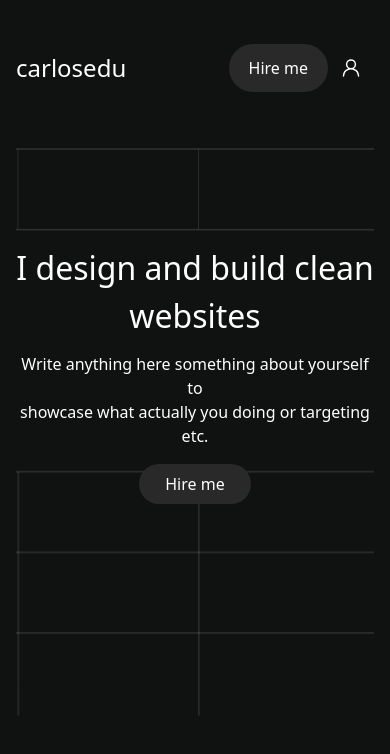
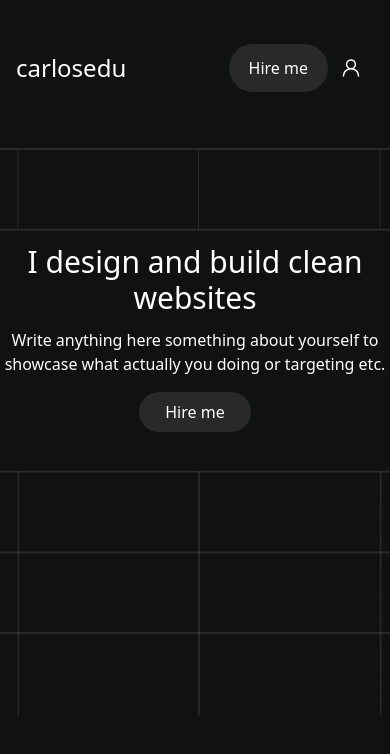
Before and after one commit to devKaduu/carlosedu, a Next.js app: page / in a window 390 px wide. Shown: the top 754 px of the page. Built offline with nearby package versions, Linux system fonts and the light colour scheme.

Commit message:
fix: code improvements

```diff
--- a/src/app/building/page.tsx
+++ /dev/null
@@ -1,5 +0,0 @@
-import { NotFoundTemplate } from "@/template/not-found";
-
-export default function Building() {
-  return <NotFoundTemplate />;
-}
--- /dev/null
+++ b/src/app/in-building/page.tsx
@@ -0,0 +1,5 @@
+import { InBuildingTemplate } from "@/template/in-building";
+
+export default function Building() {
+  return <InBuildingTemplate />;
+}
--- a/src/app/layout.tsx
+++ b/src/app/layout.tsx
@@ -26,6 +26,9 @@ export default function RootLayout({
 }>) {
   return (
     <html lang="en">
+      <head>
+        <meta name="viewport" content="width=device-width, initial-scale=1.0" />
+      </head>
       <body className={`${geistSans.variable} ${geistMono.variable} antialiased`}>
         {children}
         <Analytics />
--- a/src/template/home/hero/index.tsx
+++ b/src/template/home/hero/index.tsx
@@ -3,9 +3,11 @@ import imageHero from "@/assets/hero.png";
 
 export const Hero = () => {
   return (
-    <div className="flex flex-col items-center justify-center  text-center">
+    <div className="flex flex-col items-center justify-center text-center">
       <div className="relative w-full h-[568px] mt-14">
-        <h1 className="text-title leading-bigger mb-3 mt-24 md:mt-28">I design and build clean websites</h1>
+        <h1 className="text-title max-sm:text-3xl leading-bigger mb-3 mt-28 max-xl:mt-32 max-sm:mt-24">
+          I design and build clean websites
+        </h1>
         <Image
           src={imageHero}
           alt="hero"
@@ -14,7 +16,7 @@ export const Hero = () => {
         <p className="text-base text-center mb-4">
           Write anything here something about yourself to <br /> showcase what actually you doing or targeting etc.
         </p>
-        <button className="text-base bg-black-bgButtonNavbar w-28 h-10 rounded-button font-medium">
+        <button className="text-base bg-bgButtonNavbar w-28 h-10 rounded-button font-medium">
           <a href="https://www.instagram.com/kadu_sz/">Hire me</a>
         </button>
       </div>
--- a/src/template/home/index.tsx
+++ b/src/template/home/index.tsx
@@ -3,7 +3,7 @@ import { Navbar } from "./navbar";
 
 export const HomeTemplate = () => {
   return (
-    <main className="max-w-[1091px] m-auto px-4 md:px-0">
+    <main className="max-w-[68.188rem] max-xl:max-w-[55rem] m-auto">
       <Navbar />
       <Hero />
     </main>
--- a/src/template/home/navbar/index.tsx
+++ b/src/template/home/navbar/index.tsx
@@ -3,21 +3,21 @@ import { GoHome, GoPerson } from "react-icons/go";
 
 export const Navbar = () => {
   return (
-    <nav className="flex items-center justify-between w-full m-auto mt-11">
+    <nav className="flex items-center justify-between w-full m-auto mt-11 max-sm:px-4">
       <p className="text-2xl">carlosedu</p>
-      <ul className="items-center gap-10 bg-black-navbar rounded-full pl-2 pt-2 pr-8 pb-2 hidden md:flex">
-        <li className="bg-black-bgButtonNavbar px-4 py-2 rounded-button">
+      <ul className="flex items-center gap-10 bg-navbar rounded-full pl-2 pt-2 pr-8 pb-2 max-sm:hidden">
+        <li className="bg-bgButtonNavbar px-4 py-2 rounded-button">
           <a href="">
             <GoHome size={20} />
           </a>
         </li>
         <li>
-          <Link href="/building" className="text-base">
+          <Link href="/in-building" className="text-base">
             About
           </Link>
         </li>
         <li>
-          <Link href="/building" className="text-base">
+          <Link href="/in-building" className="text-base">
             Projects
           </Link>
         </li>
@@ -28,7 +28,7 @@ export const Navbar = () => {
         </li>
       </ul>
       <div className="flex items-center">
-        <button className="text-base bg-black-bgButtonNavbar py-3 px-5 rounded-button font-medium">
+        <button className="text-base bg-bgButtonNavbar py-3 px-5 rounded-button font-medium">
           <a href="https://www.instagram.com/kadu_sz/">Hire me</a>
         </button>
         <button className="y-3 px-3 rounded-full">
--- a/src/template/not-found/index.tsx
+++ b/src/template/in-building/index.tsx
@@ -1,4 +1,4 @@
-export function NotFoundTemplate() {
+export function InBuildingTemplate() {
   return (
     <div className="flex flex-col items-center justify-center h-dvh bg-black-background text-center">
       <p className="text-4xl font-bold">
--- a/tailwind.config.ts
+++ b/tailwind.config.ts
@@ -10,12 +10,10 @@ export default {
   theme: {
     extend: {
       colors: {
-        black: {
-          background: "#101111",
-          navbar: "#1C1C1C",
-          bgButtonNavbar: "#292929",
-          black: "#000",
-        },
+        background: "#101111",
+        navbar: "#1C1C1C",
+        bgButtonNavbar: "#292929",
+        black: "#000",
       },
       fontSize: {
         title: "2rem",
```
